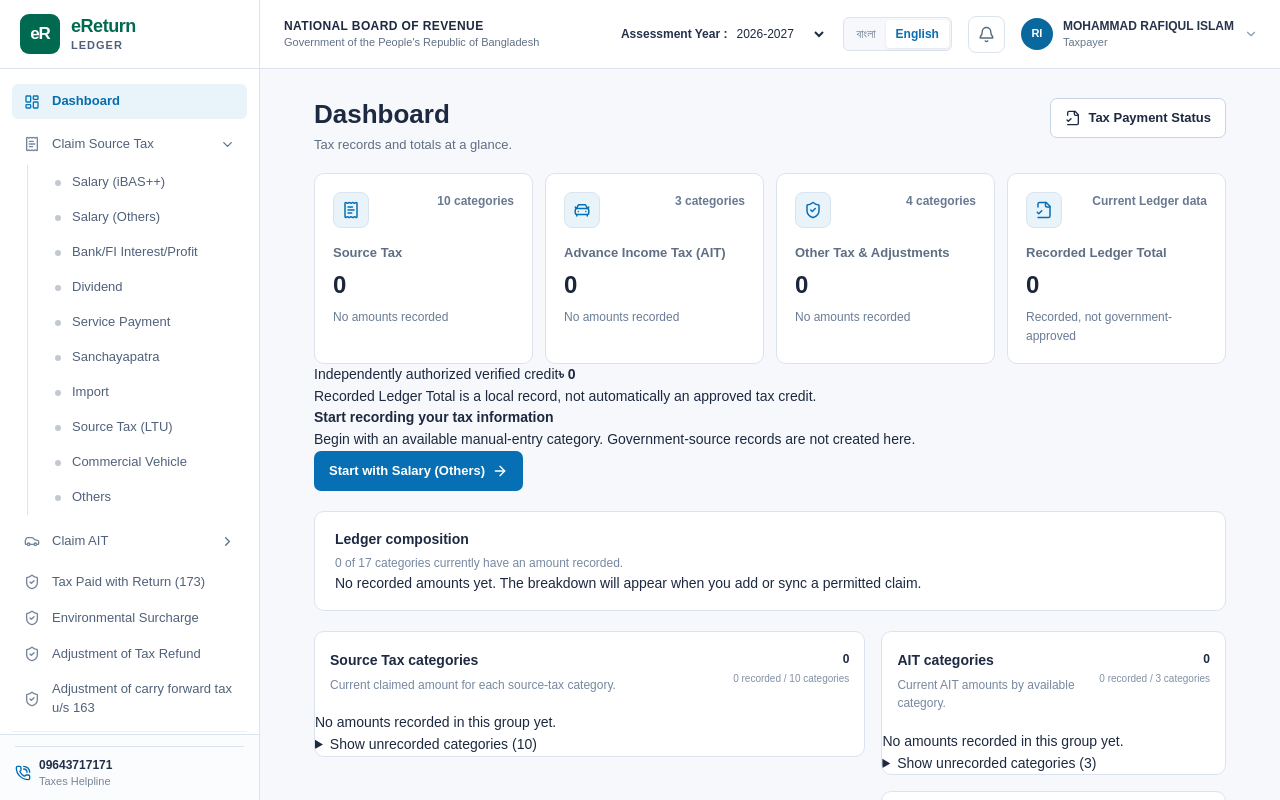
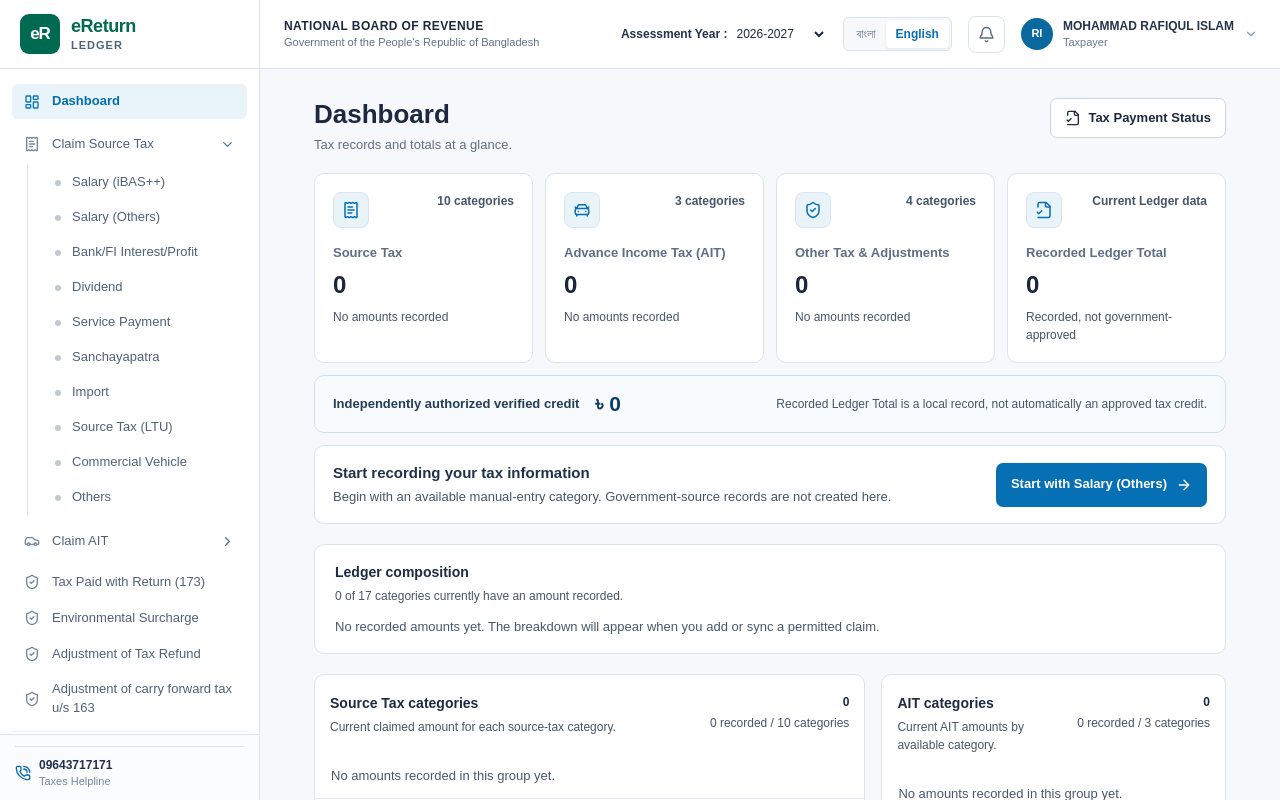
Before and after one commit to shihab-tech04/eLedger, a React (Vite) app: page / in a window 1280 px wide. Shown: the top 800 px of the page. Built offline with nearby package versions, Linux system fonts and the light colour scheme.

Commit message:
style(eLedger): Dashboard-only contrast, tap targets and compact empty-state layout

```diff
--- a/src/index.css
+++ b/src/index.css
@@ -799,3 +799,86 @@ main[lang="bn"] .eledger-guide-content h2 { font-size: 14px; }
 /* Shared Add/Edit field errors use the existing validation palette, not a new form style. */
 .eledger-form-field .eledger-control[aria-invalid="true"] { border-color: #bd5664; }
 .eledger-form-field .eledger-field-error { color: #9d223e; font-size: 12px; font-weight: 500; line-height: 1.4; }
+
+
+/* Dashboard UX-01: preserve the Golden UI shell; improve Dashboard-only status clarity,
+   summary navigation, readable text, disclosure and touch targets. */
+.eledger-dashboard .eledger-dashboard-credit-status {
+  display: flex; align-items: center; justify-content: space-between; gap: 12px 24px;
+  background: #f8fbfe; border: 1px solid #cfdfed; border-radius: var(--el-radius);
+  padding: 14px 18px; margin-top: 12px; flex-wrap: wrap;
+}
+.eledger-dashboard .eledger-dashboard-credit-status > div {
+  display: flex; flex-wrap: wrap; gap: 6px 16px; align-items: center;
+}
+.eledger-dashboard .eledger-dashboard-credit-status span { font-size: 13px; font-weight: 700; color: #273c57; }
+.eledger-dashboard .eledger-dashboard-credit-status strong {
+  font-size: 21px; line-height: 1.35; color: #143c65; font-variant-numeric: tabular-nums;
+}
+.eledger-dashboard .eledger-dashboard-credit-status p {
+  color: #465569; font-size: 12px; line-height: 1.55; max-width: 510px;
+}
+.eledger-dashboard .eledger-dashboard-primary-next {
+  display: flex; align-items: center; justify-content: space-between; gap: 14px 18px;
+  border: 1px solid #d8e3ec; border-radius: var(--el-radius); background: #fff;
+  padding: 16px 18px; margin-top: 12px;
+}
+.eledger-dashboard .eledger-dashboard-primary-next > div { min-width: 0; }
+.eledger-dashboard .eledger-dashboard-primary-next strong {
+  display: block; font-size: 15px; line-height: 1.4; color: #20314a;
+}
+.eledger-dashboard .eledger-dashboard-primary-next p {
+  font-size: 13px; line-height: 1.5; color: #475569; margin-top: 4px;
+}
+.eledger-dashboard .eledger-dashboard-primary-next button {
+  flex-shrink: 0; display: inline-flex; align-items: center; justify-content: center;
+  gap: 9px; min-height: 44px; padding: 10px 14px; white-space: normal; text-align: center;
+}
+.eledger-dashboard .eledger-composition-empty {
+  color: #48576d; font-size: 13px; line-height: 1.55; margin-top: 12px;
+}
+.eledger-dashboard .eledger-category-no-records {
+  color: #48576d; font-size: 13px; line-height: 1.5;
+  padding: 12px 16px;
+}
+.eledger-dashboard .eledger-category-unrecorded {
+  border-top: 1px solid #e2e9f0;
+}
+.eledger-dashboard .eledger-category-unrecorded > summary {
+  cursor: pointer; font-size: 13px; font-weight: 650; color: #175785;
+  padding: 13px 16px; line-height: 1.45; min-height: 44px;
+}
+.eledger-dashboard .eledger-category-unrecorded[open] > summary {
+  border-bottom: 1px solid #e2e9f0;
+}
+.eledger-dashboard .eledger-category-list button {
+  min-height: 44px;
+}
+.eledger-dashboard .eledger-category-heading p,
+.eledger-dashboard .eledger-composition-heading p,
+.eledger-dashboard .eledger-dashboard-action-list small,
+.eledger-dashboard .eledger-category-heading-total small,
+.eledger-dashboard .eledger-summary-count,
+.eledger-dashboard .eledger-summary-caption,
+.eledger-dashboard .eledger-composition-legend,
+.eledger-dashboard .eledger-dashboard-verification-note {
+  color: #465569; font-size: 12px; line-height: 1.5;
+}
+.eledger-dashboard :where(button,summary):focus-visible {
+  outline: 3px solid #14699c; outline-offset: 3px;
+}
+@media (max-width: 670px) {
+  .eledger-dashboard .eledger-dashboard-credit-status,
+  .eledger-dashboard .eledger-dashboard-primary-next {
+    align-items: stretch; flex-direction: column; padding: 13px 14px;
+  }
+  .eledger-dashboard .eledger-dashboard-credit-status > div {
+    align-items: flex-start; justify-content: space-between;
+  }
+  .eledger-dashboard .eledger-dashboard-primary-next button {
+    width: 100%; min-height: 44px;
+  }
+  .eledger-dashboard .eledger-category-unrecorded > summary {
+    padding: 13px 14px;
+  }
+}
```
